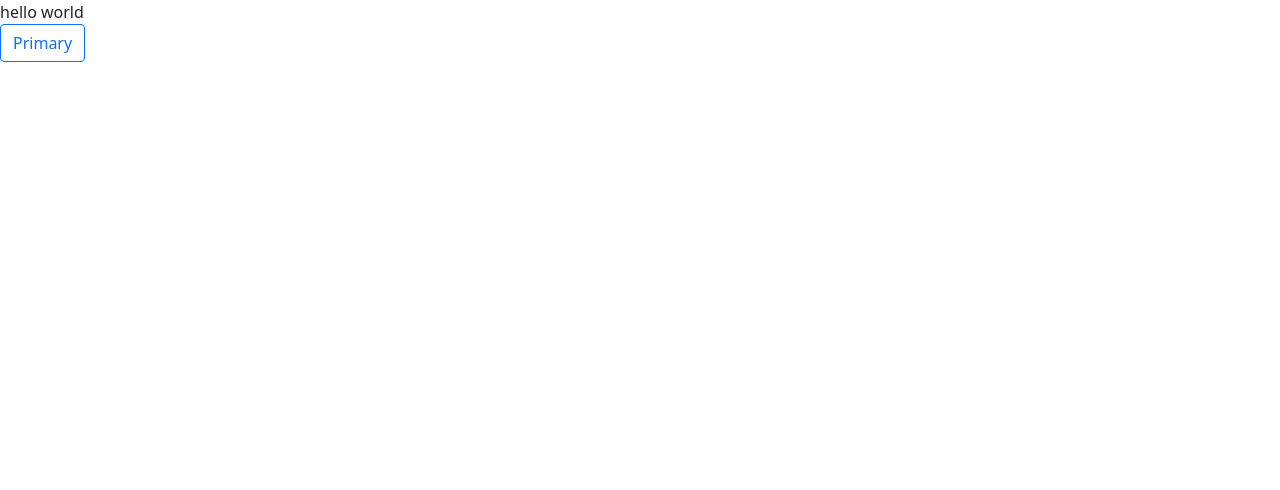
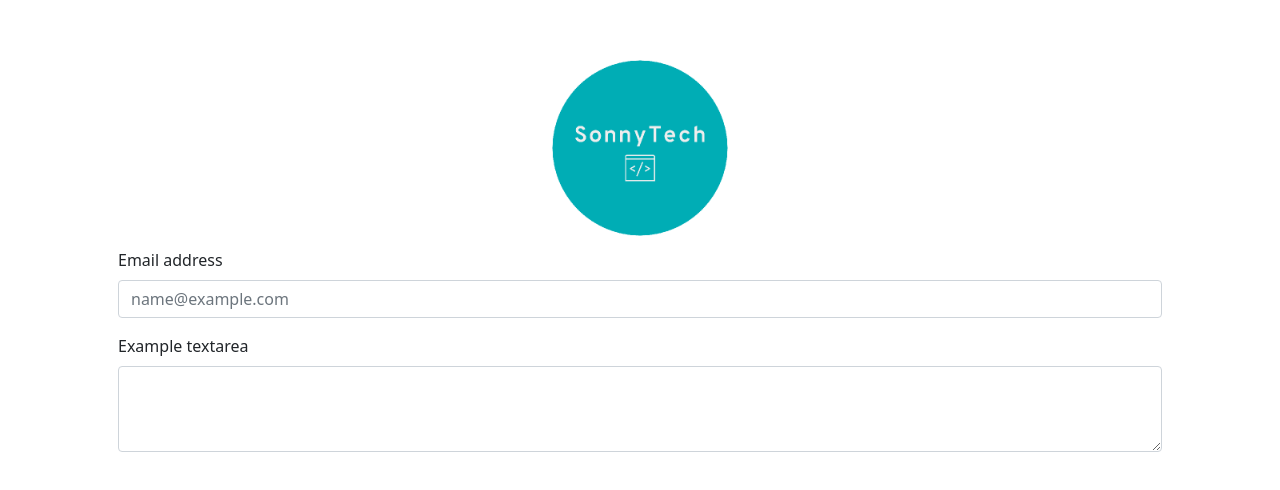
Before and after one commit to Sonnysam/yt-survey, a React (Create React App) app: page / in a window 1280 px wide. Shown: the top 490 px of the page. Built offline with nearby package versions, Linux system fonts and the light colour scheme.

Commit message:
image added

```diff
--- a/src/App.js
+++ b/src/App.js
@@ -1,12 +1,29 @@
 import './App.css';
-import { Button } from "react-bootstrap";
+import { Form } from "react-bootstrap";
+import logo from './logo.png';
 
 function App() {
   return (
-    <>
-      <div>hello world</div>
-      <Button variant="outline-primary">Primary</Button>{" "}
-    </>
+    <div className='container p-5'>
+      <div className="logo d-flex align-items-center justify-content-center">
+        <img
+          src={logo}
+          alt="logo"
+          className="logo-img"
+          style={{width: '200px', height: '200px'}}
+        />
+      </div>
+      <Form>
+        <Form.Group className="mb-3" controlId="exampleForm.ControlInput1">
+          <Form.Label>Email address</Form.Label>
+          <Form.Control type="email" placeholder="name@example.com" />
+        </Form.Group>
+        <Form.Group className="mb-3" controlId="exampleForm.ControlTextarea1">
+          <Form.Label>Example textarea</Form.Label>
+          <Form.Control as="textarea" rows={3} />
+        </Form.Group>
+      </Form>
+    </div>
   );
 }
 
```
Also changed, not shown: src/logo.png (added).
